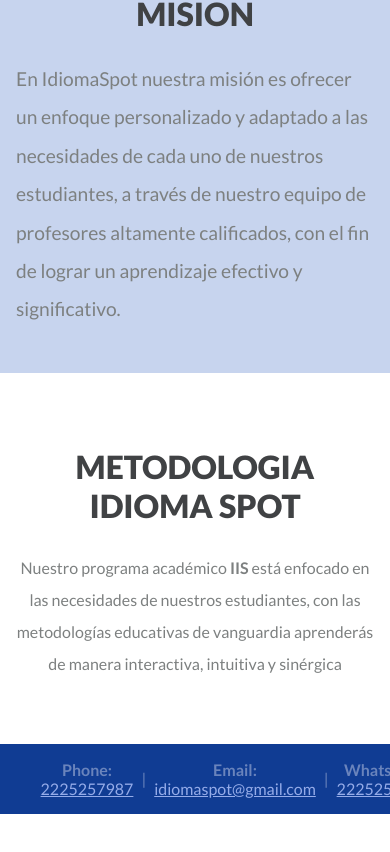
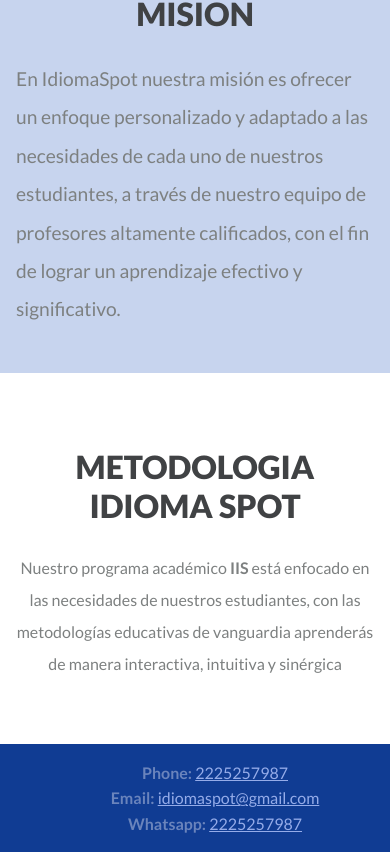
Before and after one commit to IdiomaSpot/idioma-spot-ui, a React (Create React App) app: page / in a window 390 px wide. Shown: the part 4164-5016 px from the top of the page. Before the commit the page ends 4978 px from the top, so only its background shows below. Built offline with nearby package versions, Linux system fonts and the light colour scheme.

Commit message:
IS-footer adding responsive behaviour

```diff
--- a/src/pages/Home/InfoFooter/InfoFooter.js
+++ b/src/pages/Home/InfoFooter/InfoFooter.js
@@ -11,14 +11,12 @@
             2225257987
           </a>
         </li>
-        |
         <li className='email'>
           <b>Email:</b>{' '}
           <a className='link-color' href='mailto:idiomaspot@gmail.com'>
             idiomaspot@gmail.com
           </a>
         </li>
-        |
         <li className='whatsapp'>
           <b>Whatsapp:</b>{' '}
           <a className='link-color' href='https://wa.me/2225257987'>
--- a/src/pages/Home/InfoFooter/InfoFooter.scss
+++ b/src/pages/Home/InfoFooter/InfoFooter.scss
@@ -1,4 +1,5 @@
 @import '../../../assets/styles/variables.scss';
+@import '../../../assets/styles/mixins.scss';
 
 footer {
   background-color: $dark-blue;
@@ -19,5 +20,19 @@
     .link-color {
       color: $light-pale-blue;
     }
+    @include responsive('small') {
+      flex-direction: column;
+      > * {
+        margin: 0.2rem;
+      }
+    }
+
+    @include responsive('medium') {
+      flex-direction: row;
+    }
+
+    @include responsive('large') {
+      flex-direction: row;
+    }
   }
 }
```
